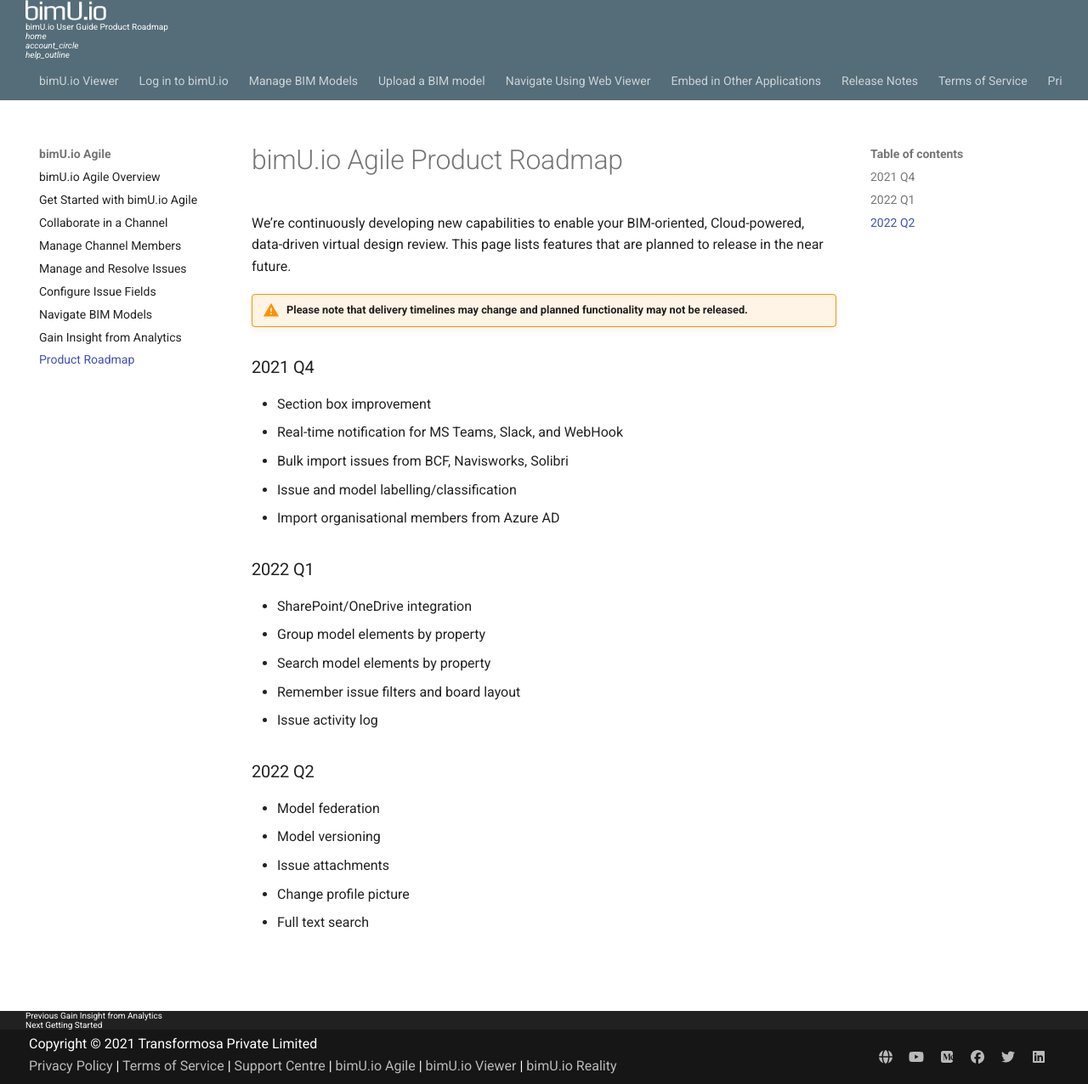
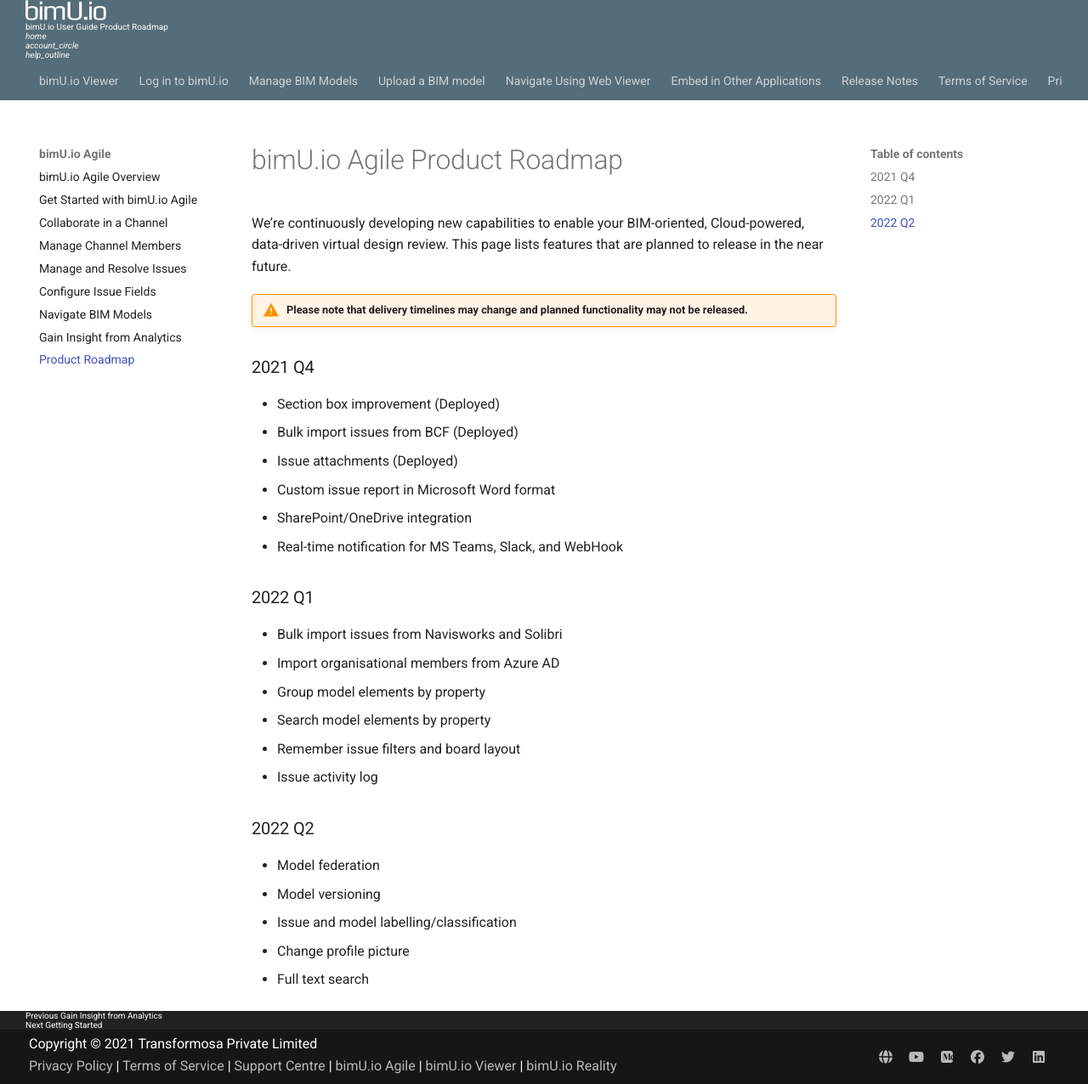
Before and after one commit to Transformosa/bimU.io.Docs, an MkDocs documentation site: the page built from docs/agile/product-roadmap.md, in a window 1280 px wide and 1276 px high. Shown: the whole window at 85% size. Built offline with MkDocs 1.6.1 and Material for MkDocs 9.7.7, drawn with Linux system fonts in a browser that asks for light colours; comment, search, counter and statistics services are not loaded.

Commit message:
Updated Agile roadmap

```diff
--- a/docs/agile/product-roadmap.md
+++ b/docs/agile/product-roadmap.md
@@ -4,14 +4,16 @@
 !!! warning "Please note that delivery timelines may change and planned functionality may not be released."
 
 ### 2021 Q4
-- Section box improvement
+- Section box improvement (Deployed)
+- Bulk import issues from BCF (Deployed)
+- Issue attachments (Deployed)
+- Custom issue report in Microsoft Word format
+- SharePoint/OneDrive integration
 - Real-time notification for MS Teams, Slack, and WebHook
-- Bulk import issues from BCF, Navisworks, Solibri
-- Issue and model labelling/classification
-- Import organisational members from Azure AD
 
 ### 2022 Q1
-- SharePoint/OneDrive integration
+- Bulk import issues from Navisworks and Solibri
+- Import organisational members from Azure AD
 - Group model elements by property
 - Search model elements by property
 - Remember issue filters and board layout
@@ -20,6 +22,6 @@
 ### 2022 Q2
 - Model federation
 - Model versioning
-- Issue attachments
+- Issue and model labelling/classification
 - Change profile picture
 - Full text search
```
